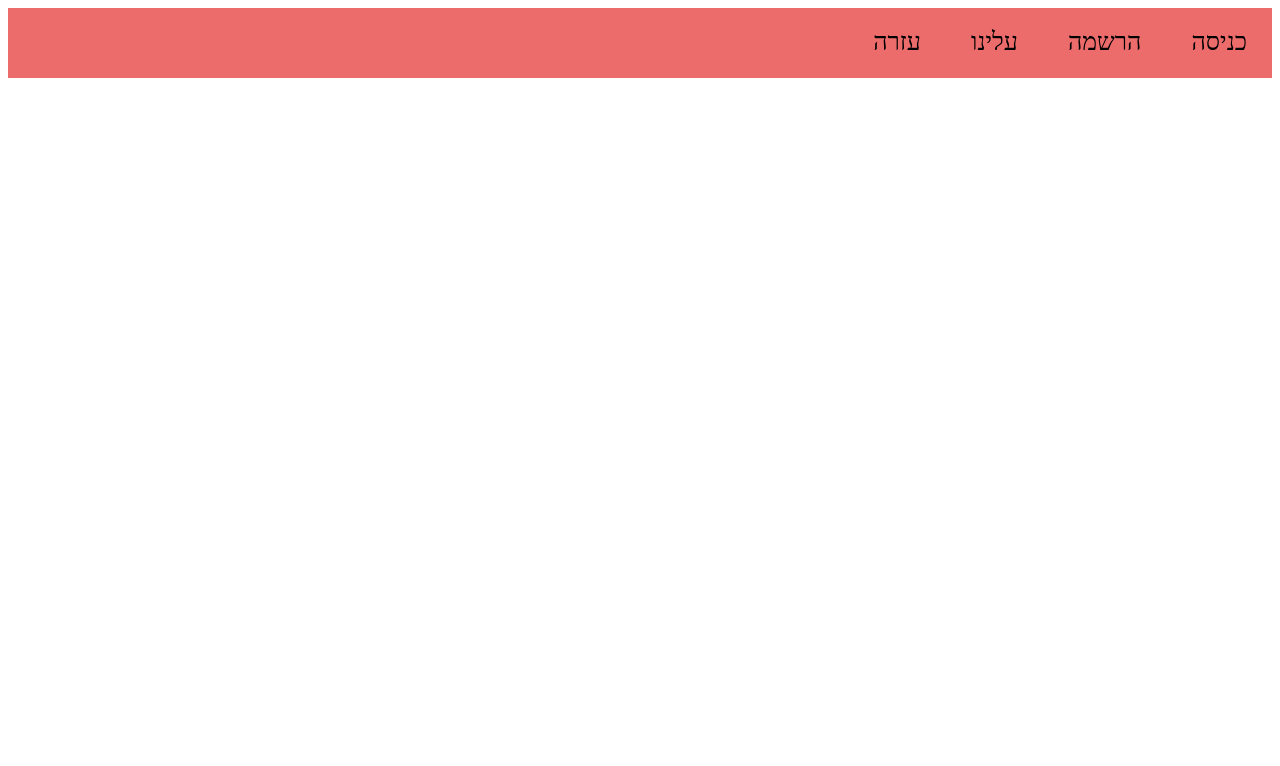
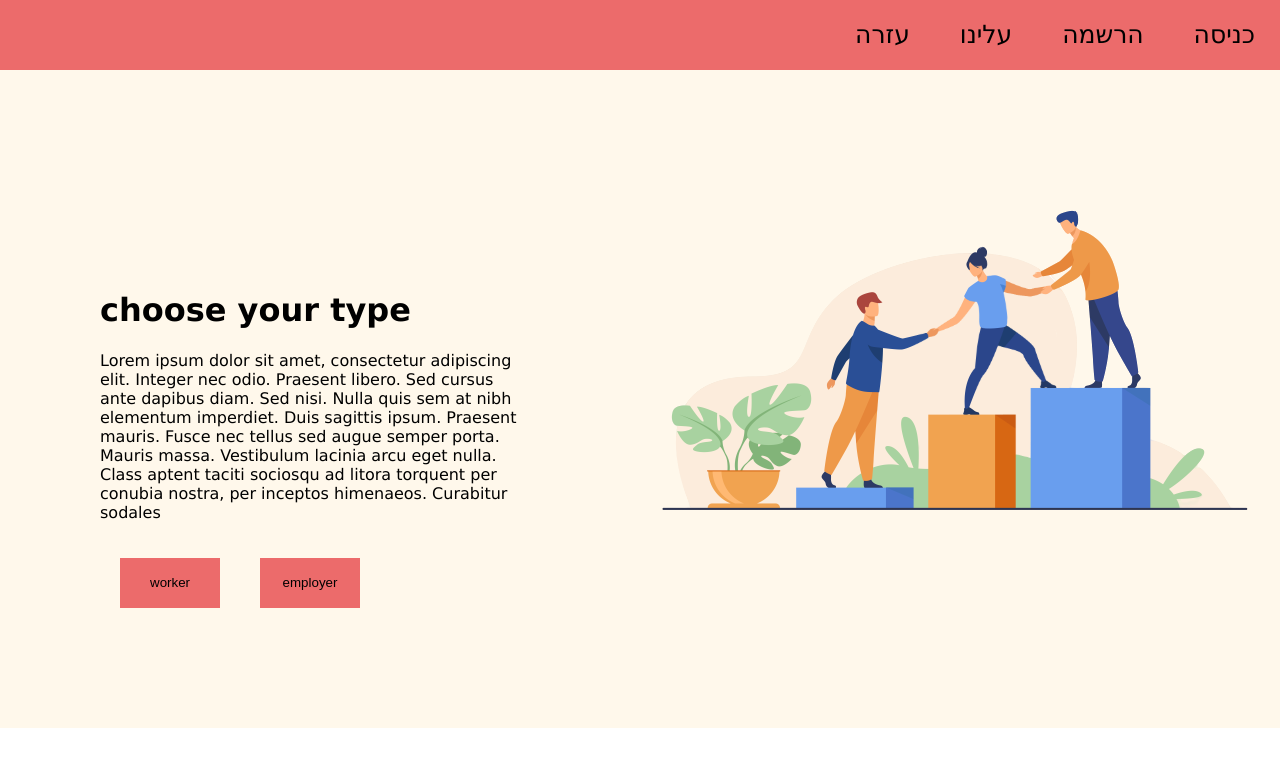
Before and after one commit to sangarite/onetimejob-front, a React (Create React App) app: page / in a window 1280 px wide. Shown: the top 766 px of the page. Built offline with nearby package versions, Linux system fonts and the light colour scheme.

Commit message:
setting the landing page

```diff
--- a/public/index.html
+++ b/public/index.html
@@ -6,6 +6,6 @@
     <title>1TimeJob</title>
   </head>
   <body>
-    <div id="root"></div>
+    <div id="root" ></div>
   </body>
 </html>
--- a/src/App.js
+++ b/src/App.js
@@ -1,14 +1,15 @@
 import React, { Component } from 'react';
-import UserSettings from './components/UserSettings/usersettings.js';
+import Navigation from './components/NavigationBar'
+import Entrance from './components/Entrance/Entrance.js';
 import question from './question_mark.png';
-import Navigation from './components/NavigationBar'
-import Basic from './components/UserSettings/SubComponents/Basic/Basic.js';
+
 const initialState = {
   user: {
     id: '',
     name: '',
     email: '',
     password: '',
+    address: '',
     phone: '',
     rank: 0,
     jobs: 0,
@@ -26,7 +27,7 @@ class App extends Component {
     return(
       <div>
         <Navigation/>
-
+        <Entrance />
       </div>
     );
   }
--- /dev/null
+++ b/src/components/Entrance/Entrance.css
@@ -0,0 +1,28 @@
+#frame {
+  width: 100%;
+  background-color: #fff8eb;
+  display: grid;
+  grid-template-columns: repeat(2,1fr);
+  padding-top: 100px;
+}
+
+img {
+  float: left;
+  grid-area:  1 / 2 / 2 / 3;
+  size: 100%;
+}
+
+#left {
+  grid-area: 1 / 1 / 2 / 2;
+  padding: 100px;
+  margin: auto 0;
+}
+
+#left > button {
+  margin-top: 100px;
+  background-color: #ec6b6b;
+  border: none;
+  width: 100px;
+  height: 50px;
+  margin: 20px;
+}
--- /dev/null
+++ b/src/components/Entrance/Entrance.js
@@ -0,0 +1,30 @@
+import React, { Component } from 'react';
+import img from './team_work.png';
+import './Entrance.css';
+
+
+
+class Entrance extends Component {
+  render() {
+    return(
+      <div id="frame">
+        <img src={img} alt="team_work" />
+        <div id="left">
+          <h1>choose your type</h1>
+          <p>Lorem ipsum dolor sit amet, consectetur adipiscing elit.
+          Integer nec odio. Praesent libero. Sed cursus ante dapibus
+          diam. Sed nisi. Nulla quis sem at nibh elementum imperdiet.
+          Duis sagittis ipsum. Praesent mauris. Fusce nec tellus sed
+          augue semper porta. Mauris massa. Vestibulum lacinia arcu
+          eget nulla. Class aptent taciti sociosqu ad litora torquent
+          per conubia nostra, per inceptos himenaeos. Curabitur sodales
+          </p>
+          <button>worker</button>
+          <button>employer</button>
+        </div>
+      </div>
+    );
+  }
+}
+
+export default Entrance;
--- a/src/components/Navigation.css
+++ b/src/components/Navigation.css
@@ -1,9 +1,8 @@
-div {
+#navigation {
     background-color: #ec6b6b;
     font-size: 25px;
     height: 70px;
     text-align: right;
-
   }
   a {
     position: relative;
--- a/src/components/NavigationBar.js
+++ b/src/components/NavigationBar.js
@@ -3,8 +3,8 @@ import  './Navigation.css'
 export default function NavigationBar()
 {
     return(
-        <div>
-            <a href="onetimejob">כניסה</a>
+        <div id="navigation">
+            <a href="http://localhost:3000/onetimejob">כניסה</a>
             <a href="onetimejob">הרשמה</a>
              <a href="onetimejob">עלינו</a>
             <a href="onetimejob">עזרה</a>
--- /dev/null
+++ b/src/index.css
@@ -0,0 +1,5 @@
+body {
+  margin: 0;
+  padding: 0;
+  font-family: "Lucida Sans Unicode", "Lucida Grande", sans-serif;
+}
--- a/src/index.js
+++ b/src/index.js
@@ -2,6 +2,7 @@ import React from 'react';
 import ReactDOM from 'react-dom';
 import App from './App';
 import * as serviceWorker from './serviceWorker';
+import './index.css';
 
 ReactDOM.render(
   <React.StrictMode>
```
Also changed, not shown: src/App.css (added), src/components/Entrance/team_work.png (added).
